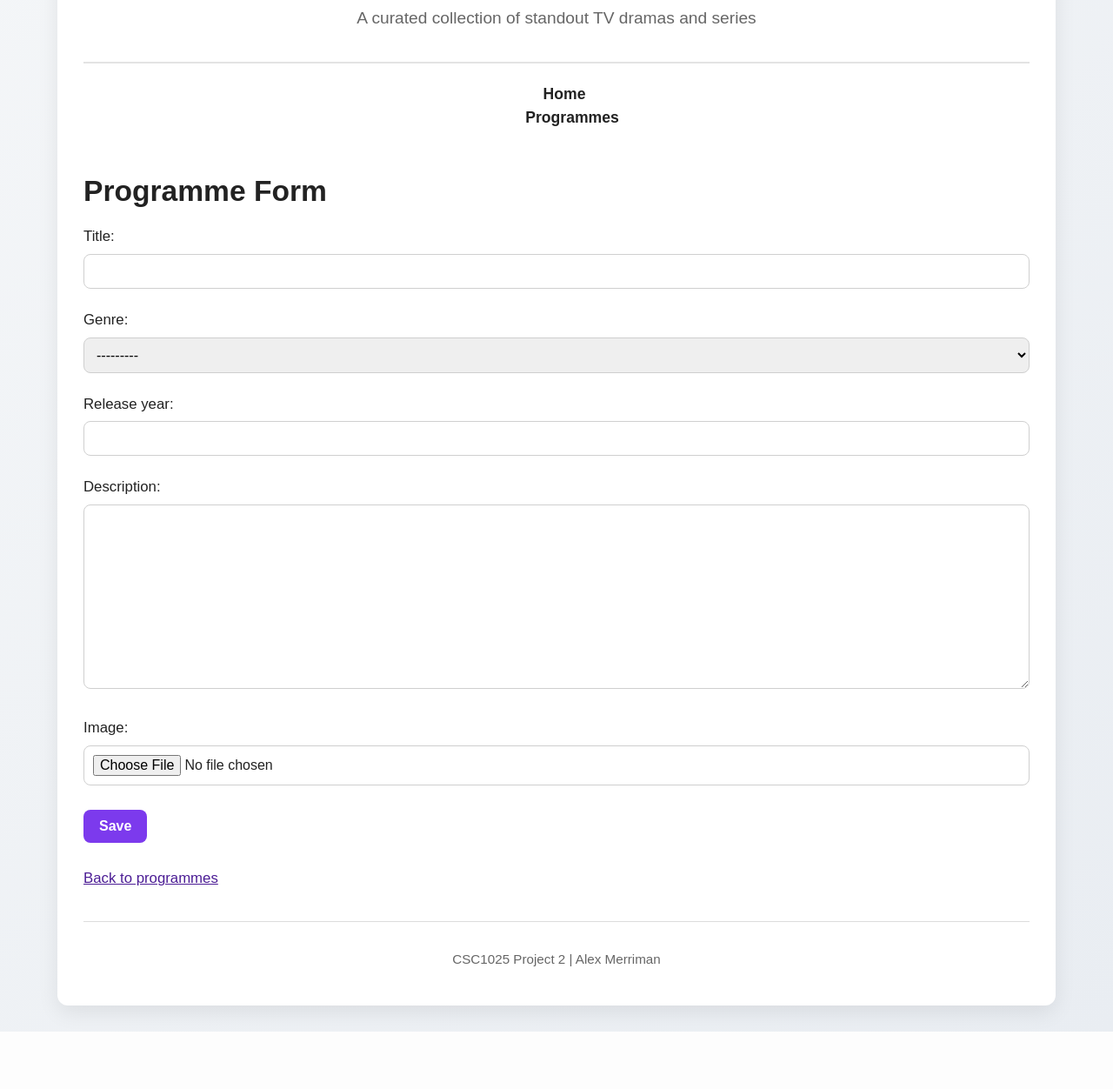
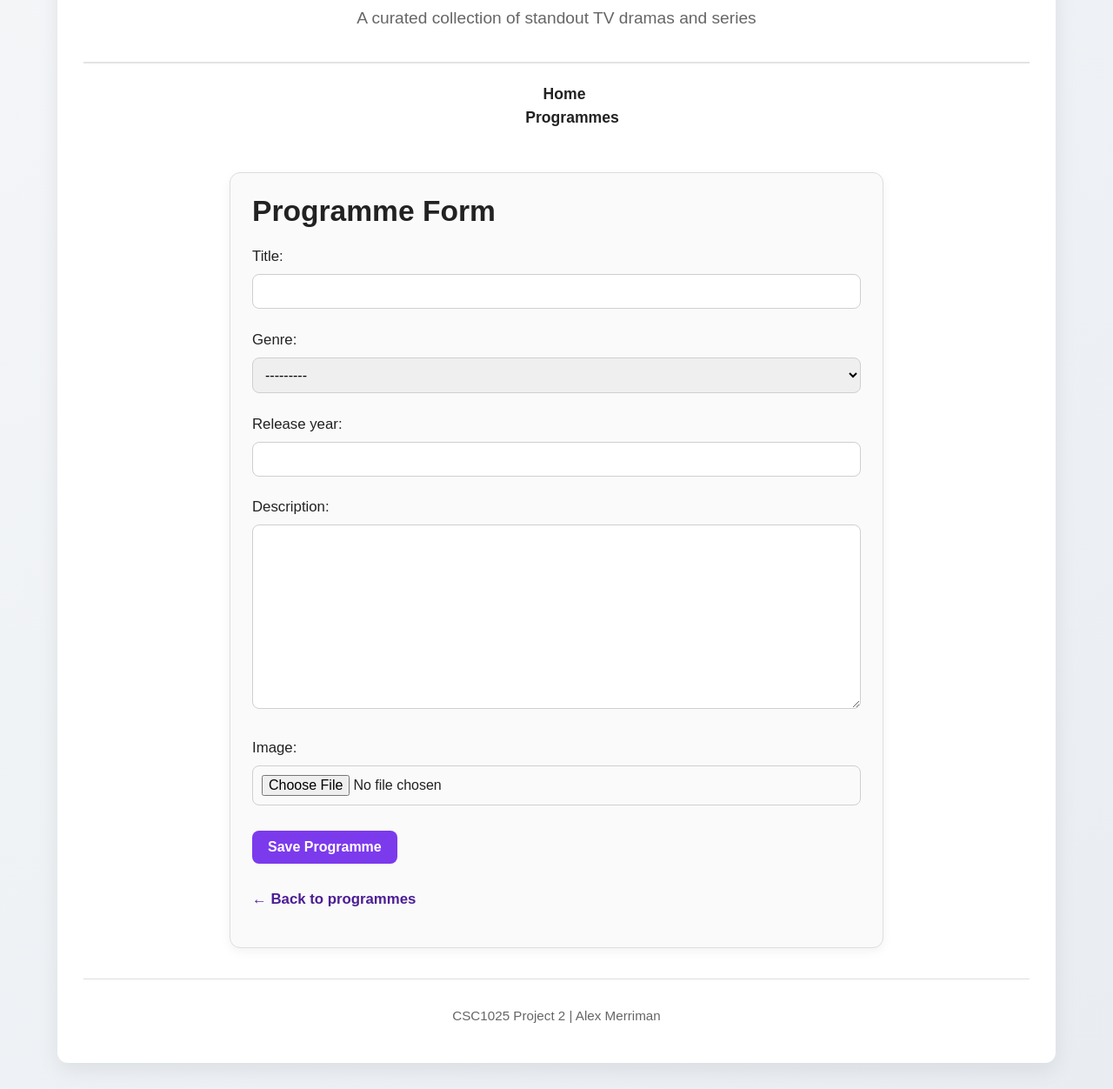
Before and after one commit to alexmerriman/primetime-picks, a Django app: page /programmes/create/ in a window 1280 px wide. Shown: the part 145-1397 px from the top of the page at 87% size. Before the commit the page ends 1331 px from the top, so only its background shows below. Run offline with Django 5.2, Linux system fonts and the light colour scheme; data that the repository does not hold is empty.

```diff
--- a/pages/templates/pages/programme_form.html
+++ b/pages/templates/pages/programme_form.html
@@ -5,13 +5,17 @@ Programme Form
 {% endblock %}
 
 {% block main_content %}
-<h2>Programme Form</h2>
+<div class="form-card">
+    <h1>Programme Form</h1>
 
-<form method="post" enctype="multipart/form-data">
-    {% csrf_token %}
-    {{ form.as_p }}
-    <button type="submit">Save</button>
-</form>
+    <form method="post" enctype="multipart/form-data">
+        {% csrf_token %}
+        {{ form.as_p }}
+        <button type="submit">Save Programme</button>
+    </form>
 
-<p><a href="{% url 'programme_list' %}">Back to programmes</a></p>
+    <p class="back-link">
+        <a href="{% url 'programme_list' %}">← Back to programmes</a>
+    </p>
+</div>
 {% endblock %}
--- a/static/main.css
+++ b/static/main.css
@@ -338,3 +338,25 @@ a:hover {
     background-color: #5b21b6;
     color: white;
 }
+
+.form-card {
+    max-width: 700px;
+    margin: 0 auto;
+    background: #fafafa;
+    border: 1px solid #ddd;
+    border-radius: 12px;
+    padding: 25px;
+    box-shadow: 0 4px 12px rgba(0, 0, 0, 0.05);
+}
+
+.form-card h1 {
+    margin-top: 0;
+}
+
+.delete-button {
+    background-color: #dc2626;
+}
+
+.delete-button:hover {
+    background-color: #b91c1c;
+}
--- a/templates/base.html
+++ b/templates/base.html
@@ -9,6 +9,7 @@
         {% endblock %}
     </title>
     <link rel="stylesheet" href="{% static 'main.css' %}">
+    <link rel="icon" href="{% static 'favicon.ico' %}">
 </head>
 <body>
 
```
Also changed, not shown: pages/templates/pages/programme_confirm_delete.html (+11 -7 lines), static/favicon.ico (added).
